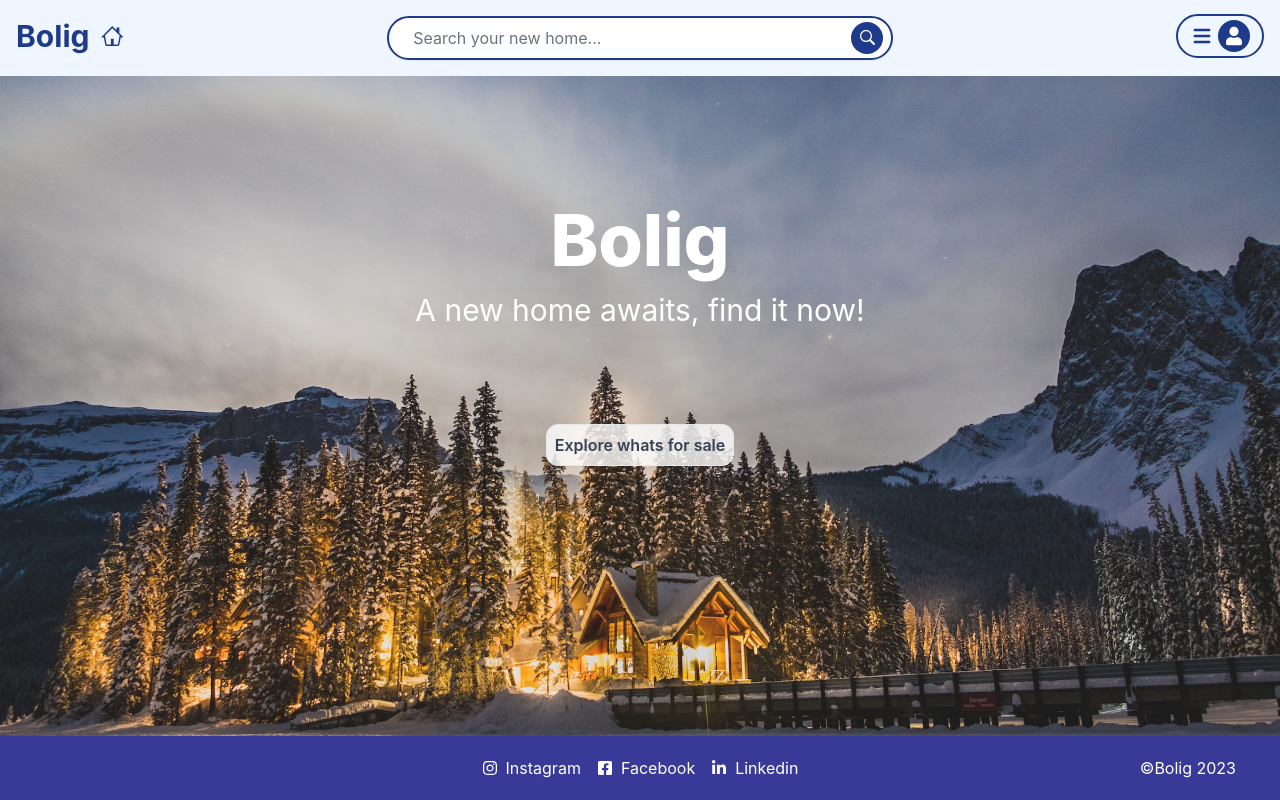
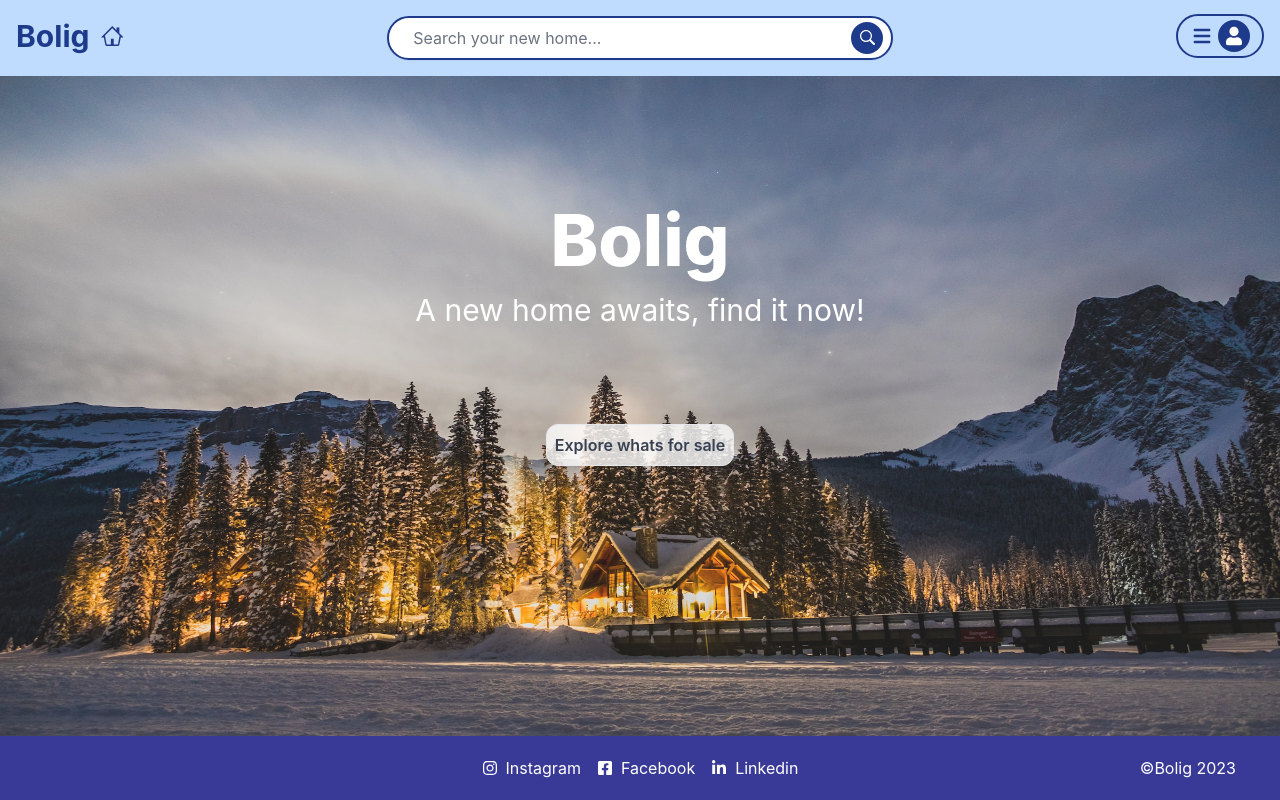
Before and after one commit to MaxAndreasLundin/bolig-web, a Next.js app: page / in a window 1280 px wide. Built offline with nearby package versions, Linux system fonts and the light colour scheme.

Commit message:
fixed image setup

```diff
--- a/app/page.tsx
+++ b/app/page.tsx
@@ -1,5 +1,6 @@
 "use client";
 import Image from "next/image";
+import bgImg from "../public/house9.jpg"
 import Link from "next/link";
 
 export default function Home() {
@@ -17,12 +18,11 @@ export default function Home() {
 
       </div>
 
-      <div className="opacity-90">
+      <div className="absolute w-full h-full opacity-90">
         <Image
-          src="/Image/house8.jpg"
-          alt="picture of house"
+          src={bgImg}
+          alt="house"
           fill
-          style={{ objectFit: "cover" }}
           priority={true}
         />
       </div>
--- a/components/Navbar.tsx
+++ b/components/Navbar.tsx
@@ -16,7 +16,7 @@ const Navbar = () => {
 
   return (
     <>
-      <header className="sticky top-0 z-50 grid grid-cols-4 bg-blue-50 p-1 px-2 sm:p-2">
+      <header className="sticky top-0 z-50 grid grid-cols-4 bg-blue-200 p-1 px-2 sm:p-2">
         {/*left*/}
         <div className="relative flex items-center h-14 text-blue-900">
           <Link href={"/"} className="flex justify-center items-center gap-1">
--- a/components/card/ResidenceCard.tsx
+++ b/components/card/ResidenceCard.tsx
@@ -1,13 +1,26 @@
 import React from "react";
 import Image from "next/image";
+import recidentImg from "../../public/hemnet.jpg";
 import { ResidenceListProps } from "../helpers/ResidenceList";
 
-const ResidenceCard = ({title, city, description, typeOfResidence, price, room, area}: ResidenceListProps) => {
+const ResidenceCard = ({
+  title,
+  city,
+  description,
+  typeOfResidence,
+  price,
+  room,
+  area,
+}: ResidenceListProps) => {
   return (
-    <div className="bg-white text-gray-600 m-4 flex flex-col rounded-xl md:flex-row lg:w-[60%] shadow-xl border">
-
-      <div className="relative h-52 w-[100%] md:w-[50%] lg:w-[40%] rounded-xl">
-        <Image src="/Image/hemnet.jpg" alt="hemnet" layout="fill" objectFit="cover" className="rounded-xl" />
+    <div className="m-4 flex flex-col rounded-xl border bg-white text-gray-600 shadow-xl md:flex-row lg:w-[60%]">
+      <div className="relative h-52 w-[100%] rounded-xl md:w-[50%] lg:w-[40%]">
+        <Image
+          src={recidentImg}
+          alt="hemnet"
+          priority={true}
+          className="rounded-xl object-cover h-full w-full"
+        />
       </div>
 
       <div className="pt-4">
@@ -16,14 +29,18 @@ const ResidenceCard = ({title, city, description, typeOfResidence, price, room,
           <p className="text-sm">{city}</p>
         </div>
 
-        <div className="flex p-2 gap-20 font-bold">
+        <div className="flex gap-20 p-2 font-bold">
           <p>{price} kr</p>
-          <p>{area} m<sup>2</sup></p>
+          <p>
+            {area} m<sup>2</sup>
+          </p>
           <p>{room} rooms</p>
         </div>
 
-        <div className="p-2 hidden md:flex">
-          <p className="overflow-ellipsis overflow-hidden truncate w-96">{description}</p>
+        <div className="hidden p-2 md:flex">
+          <p className="w-96 overflow-hidden truncate overflow-ellipsis">
+            {description}
+          </p>
         </div>
       </div>
     </div>
```
Also changed, not shown: public/hemnet.jpg (renamed from public/Image/hemnet.jpg), public/house9.jpg (renamed from public/Image/house8.jpg).
